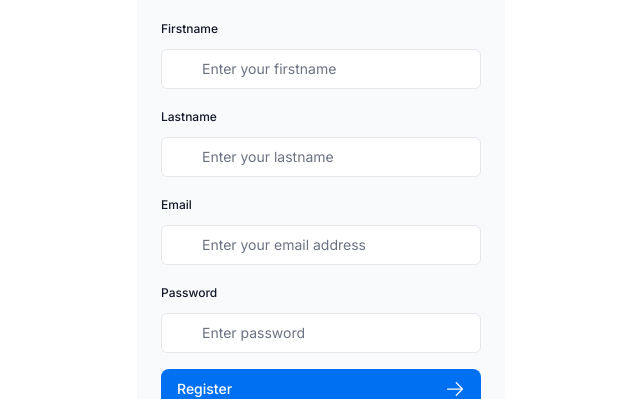
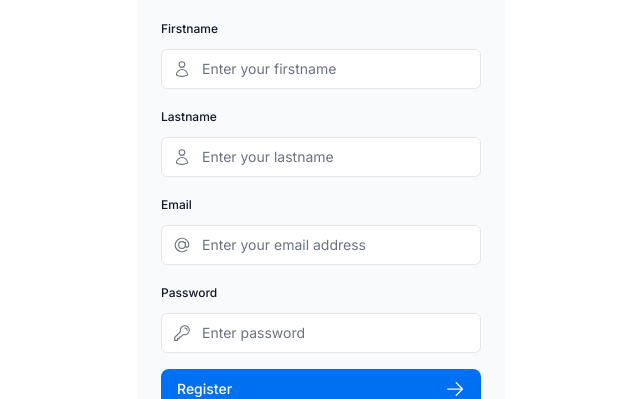
Before and after one commit to abdulmahl/nextjs-dashboard, a Next.js app: page /register in a window 1280 px wide. Shown: the part 258-657 px from the top of the page, without its empty margins (319-959 px from the left). Built offline with nearby package versions, Linux system fonts and the light colour scheme; a web font is replaced by a local one.

Commit message:
Added form icons on the register page.

```diff
--- a/app/ui/register-form.tsx
+++ b/app/ui/register-form.tsx
@@ -6,6 +6,7 @@
 import { ArrowRightIcon } from '@heroicons/react/24/outline';
 import { authenticate } from '@/app/lib/actions';
 import Link from 'next/link';
+import { AtSymbolIcon, KeyIcon, UserIcon } from '@heroicons/react/24/outline';
 
 export default function RegisterForm() {
   const [errorMessage, dispatch] = useFormState(authenticate, undefined);
@@ -33,6 +34,7 @@
                 placeholder="Enter your firstname"
                 required
               />
+              <UserIcon className="pointer-events-none absolute left-3 top-1/2 h-[18px] w-[18px] -translate-y-1/2 text-gray-500 peer-focus:text-gray-900" />
             </div>
             <label
               htmlFor="firstname"
@@ -49,6 +51,7 @@
                 placeholder="Enter your lastname"
                 required
               />
+              <UserIcon className="pointer-events-none absolute left-3 top-1/2 h-[18px] w-[18px] -translate-y-1/2 text-gray-500 peer-focus:text-gray-900" />
             </div>
             <label
               className="mb-3 mt-5 block text-xs font-medium text-gray-900"
@@ -65,6 +68,7 @@
                 placeholder="Enter your email address"
                 required
               />
+              <AtSymbolIcon className="pointer-events-none absolute left-3 top-1/2 h-[18px] w-[18px] -translate-y-1/2 text-gray-500 peer-focus:text-gray-900" />
             </div>
           </div>
           <div className="mt-4">
@@ -84,6 +88,7 @@
                 required
                 minLength={6}
               />
+              <KeyIcon className="pointer-events-none absolute left-3 top-1/2 h-[18px] w-[18px] -translate-y-1/2 text-gray-500 peer-focus:text-gray-900" />
             </div>
           </div>
         </div>
```
